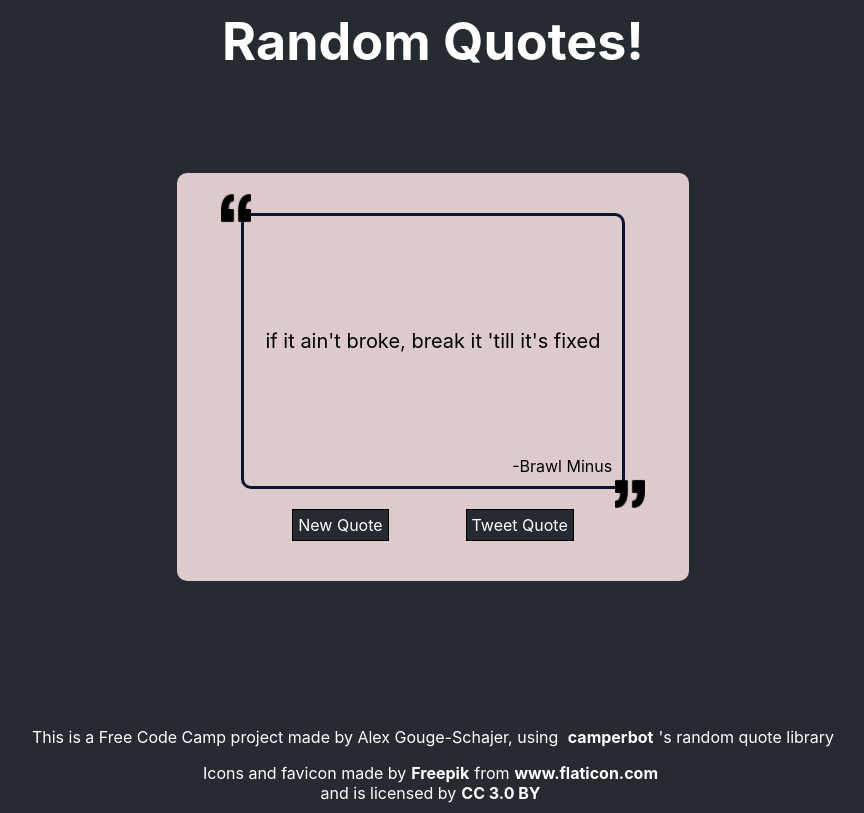
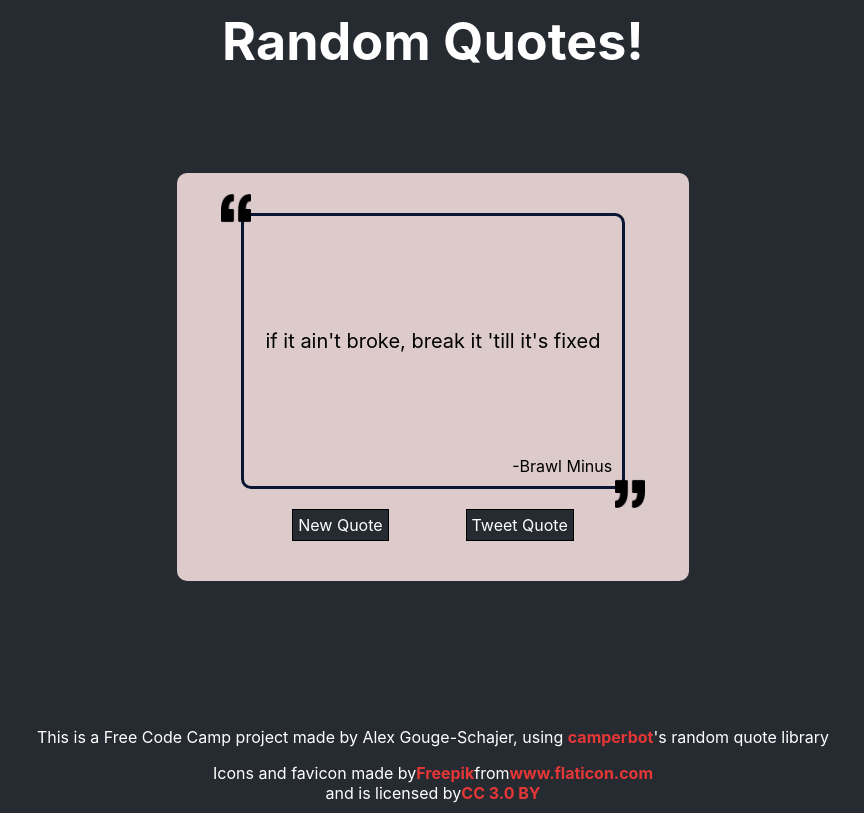
Before and after one commit to thegouge/fcc-random-quote, a React (Create React App) app: page / in a window 1280 px wide. Shown: the whole page, without its empty margins (207-1071 px from the left). Built offline with nearby package versions, Linux system fonts and the light colour scheme; no server answers.

Commit message:
updated footer to be uniform across projects

```diff
--- a/src/css/footer.css
+++ b/src/css/footer.css
@@ -6,8 +6,11 @@ footer {
 }
 
 footer a {
-  color: white;
   text-decoration: none;
-  padding: 5px;
+  color: rgb(230, 55, 55);
   font-weight: bold;
 }
+
+footer a:hover {
+  text-decoration: underline;
+}
```
